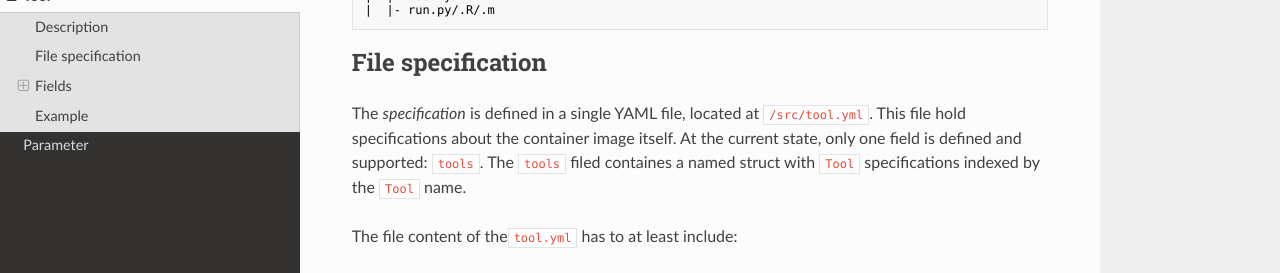
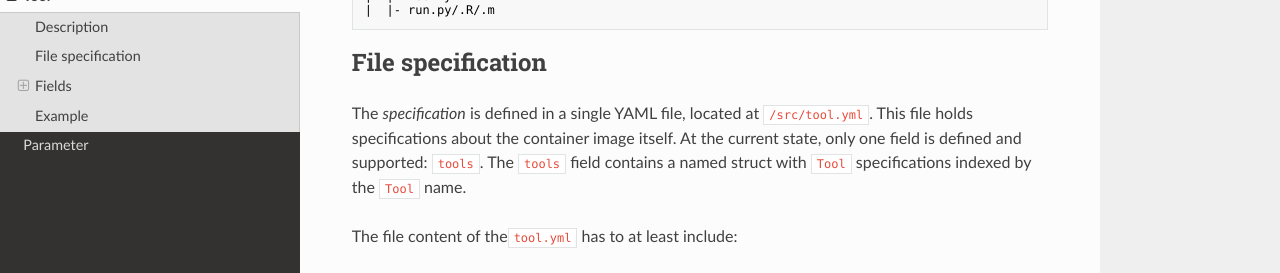
Before and after one commit to VForWaTer/tool-specs, an MkDocs documentation site: the page built from docs/tool.md, in a window 1280 px wide and 1400 px high, scrolled down 463 px. Shown: the part 154-427 px from the top of the window. Built offline with MkDocs 1.6.1, drawn with Linux system fonts in a browser that asks for light colours; nearby versions of some CDN libraries; some of the changed text lies outside the part shown.

Commit message:
fixed some typos

```diff
--- a/docs/tool.md
+++ b/docs/tool.md
@@ -23,9 +23,9 @@ Essentially, the following folder and file structure must exist within the conta
 
 ## File specification
 
-The *specification* is defined in a single YAML file, located at `/src/tool.yml`. This file hold specifications about the container image itself.
+The *specification* is defined in a single YAML file, located at `/src/tool.yml`. This file holds specifications about the container image itself.
 At the current state, only one field is defined and supported: `tools`.
-The `tools` filed containes a named struct with `Tool` specifications indexed by the `Tool` name.
+The `tools` field contains a named struct with `Tool` specifications indexed by the `Tool` name.
 
 The file content of the` tool.yml` has to at least include:
 
```
Also changed, not shown: other parts of docs/tool.md (+1 -1 lines).
